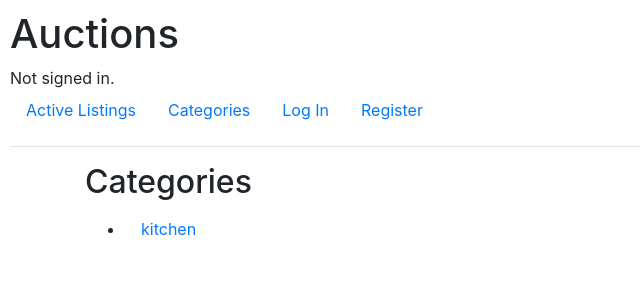
After one commit to Carlo-F/CS50W, a Django app: page /categories in a window 1280 px wide. The commit adds this page. Shown: the top 300 px of the page, without its empty margins (0-640 px from the left). Run offline with Django 3.2, Linux system fonts and the light colour scheme; data comes from the database, SQL or seed files in the repository; some libraries are stand-ins or nearby versions.

Commit message:
add categories pages

```diff
--- /dev/null
+++ b/auctions/templates/auctions/categories.html
@@ -0,0 +1,14 @@
+{% extends "auctions/layout.html" %}
+
+{% block body %}
+    {% if categories %}
+    <h2>Categories</h2>
+    <ul>
+    {% for category in categories %}
+        <li><a class="nav-link" href="{% url 'category' category %}">{{category}}</a></li>
+    {% endfor %}
+    </ul>
+    {% else %}
+        <h2>No categories</h2>
+    {% endif %}
+{% endblock %}
--- a/auctions/templates/auctions/layout.html
+++ b/auctions/templates/auctions/layout.html
@@ -20,7 +20,13 @@
             <li class="nav-item">
                 <a class="nav-link" href="{% url 'index' %}">Active Listings</a>
             </li>
+            <li class="nav-item">
+                <a class="nav-link" href="{% url 'categories' %}">Categories</a>
+            </li>
             {% if user.is_authenticated %}
+                <li class="nav-item">
+                    <a class="nav-link" href="{% url 'new_listing' %}">Create listing</a>
+                </li>
                 <li class="nav-item">
                     <a class="nav-link" href="{% url 'logout' %}">Log Out</a>
                 </li>
--- a/auctions/urls.py
+++ b/auctions/urls.py
@@ -5,6 +5,8 @@ from . import views
 urlpatterns = [
     path("", views.index, name="index"),
     path("new_listing", views.new_listing, name="new_listing"),
+    path("categories", views.categories, name="categories"),
+    path("categories/<str:category>", views.category, name="category"),
     path("login", views.login_view, name="login"),
     path("logout", views.logout_view, name="logout"),
     path("register", views.register, name="register")
--- a/auctions/views.py
+++ b/auctions/views.py
@@ -67,6 +67,32 @@ def new_listing(request):
             "form": NewListingForm()
         })
 
+def categories(request):
+    active_listings = Listing.objects.filter(is_active=True)
+    categories = []
+
+    for listing in active_listings:
+        if listing.category is not None and not listing.category in categories:
+            categories.append(listing.category)
+
+    return render(request, "auctions/categories.html", {"categories": categories})
+
+def category(request, category):
+    active_listings = Listing.objects.filter(category=category)
+
+    for listing in active_listings:
+        #current price by default is equal to the starting_bid
+        listing.price = listing.starting_bid
+
+        #if there are any bids on the listing, current price is equal to the higher bid
+        bids = listing.bids.order_by('-amount')
+        if bids:
+            listing.price = listing.bids.order_by('-amount')[0].amount
+
+    return render(request, "auctions/index.html", {
+        "category": category,
+        "active_listings": active_listings
+    })
 
 def login_view(request):
     if request.method == "POST":
```
Also changed, not shown: auctions/templates/auctions/category.html (added, +28 -0 lines).
